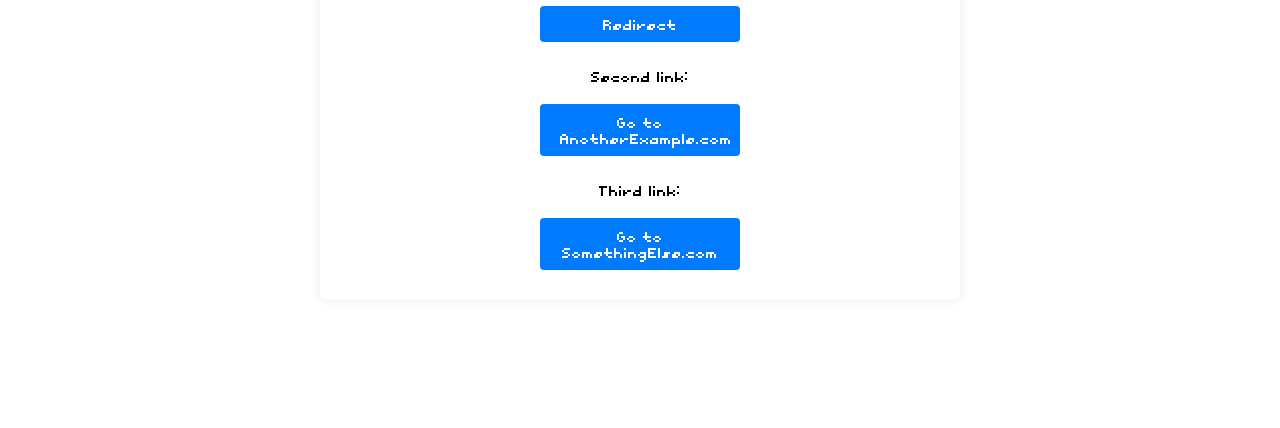
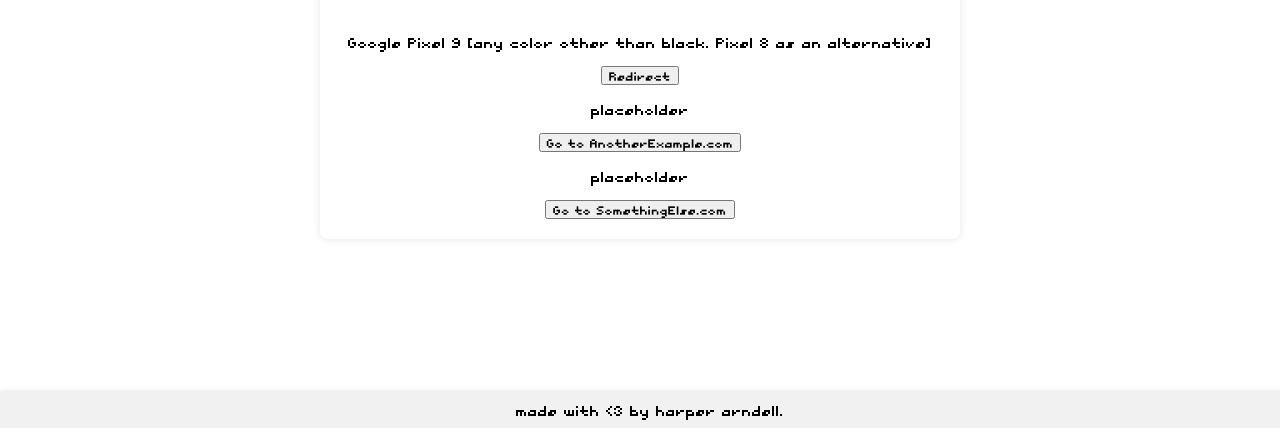
Before and after one commit to OculaDotNET/weirdtestingthingy, a plain HTML site: page index.html in a window 1280 px wide. Shown: the part 372-800 px from the top of the page. Drawn offline with Linux system fonts and the light colour scheme.

Commit message:
added footnote

```diff
--- a/index.html
+++ b/index.html
@@ -37,6 +37,16 @@
             flex-direction: column;
             align-items: center;
         }
+
+        .footer {
+            position: fixed;
+            bottom: 0;
+            left: 0;
+            width: 100%;
+            background-color: #f1f1f1; /* Adjust background color as needed */
+            text-align: center;
+            padding: 10px;
+            box-shadow: 0 -1px 5px rgba(0, 0, 0, 0.1); /* Optional for a slight shadow effect */
 
         h1 {
             margin-bottom: 20px;
@@ -85,14 +95,17 @@
         </div>
 
         <div>
-            <p>Second link:</p>
+            <p>placeholder</p>
             <button onclick="window.location.href='https://www.anotherexample.com';">Go to AnotherExample.com</button>
         </div>
 
         <div>
-            <p>Third link:</p>
+            <p>placeholder</p>
             <button onclick="window.location.href='https://www.somethingelse.com';">Go to SomethingElse.com</button>
         </div>
     </div>
 </body>
+<footer class="footer">
+    made with <3 by harper arndell.
+</footer>
 </html>
```
